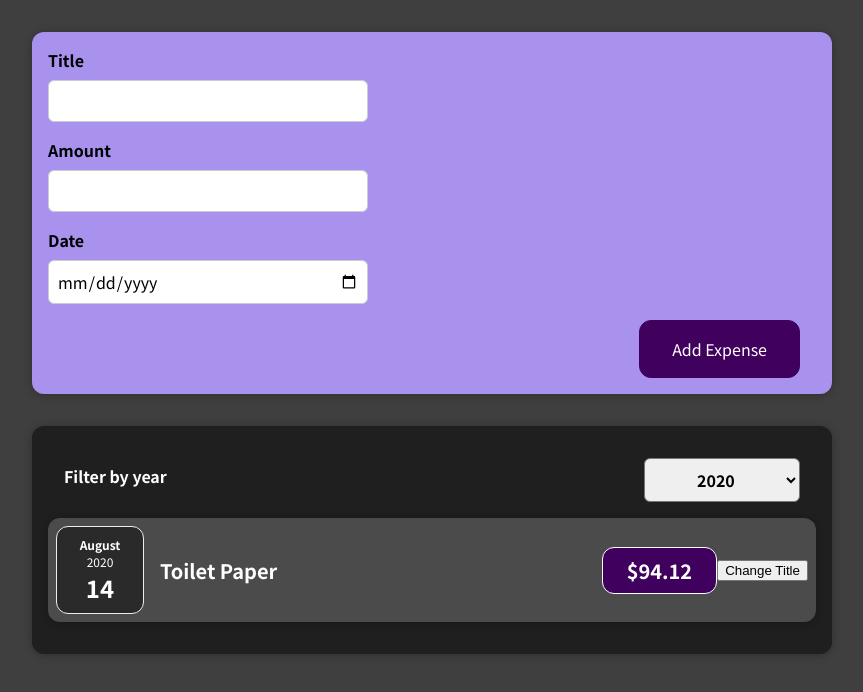
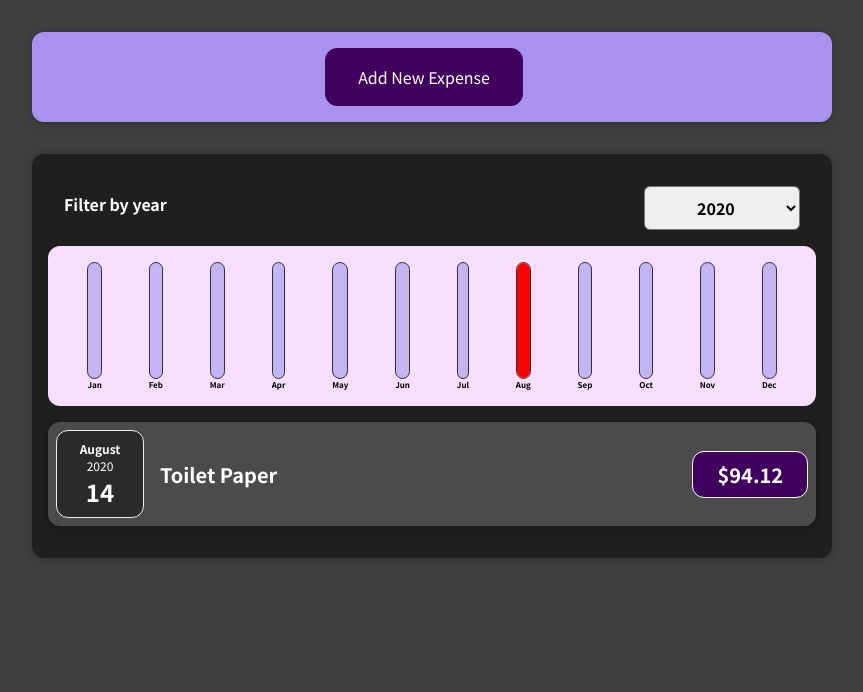
Before and after one commit to ashwinikumar01/expense-tracker-react, a React (Create React App) app: page / in a window 1280 px wide. Shown: the top 692 px of the page, without its empty margins (208-1071 px from the left). Built offline with nearby package versions, Linux system fonts and the light colour scheme.

Commit message:
feat: expense chart added

```diff
--- /dev/null
+++ b/src/components/Chart/Chart.css
@@ -0,0 +1,9 @@
+.chart {
+    padding: 1rem;
+    border-radius: 12px;
+    background-color: #f8dfff;
+    text-align: center;
+    display: flex;
+    justify-content: space-around;
+    height: 10rem;
+}
--- /dev/null
+++ b/src/components/Chart/Chart.js
@@ -0,0 +1,23 @@
+import React from "react";
+import ChartBar from "./ChartBar";
+import "./Chart.css";
+
+const Chart = (props) => {
+  const dataPointValues = props.dataPoints.map((dataPoint) => dataPoint.value);
+  const totalMaximum = Math.max(...dataPointValues);
+
+  return (
+    <div className="chart">
+      {props.dataPoints.map((dataPoint) => (
+        <ChartBar
+          key={dataPoint.label}
+          value={dataPoint.value}
+          maxValue={totalMaximum}
+          label={dataPoint.label}
+        />
+      ))}
+    </div>
+  );
+};
+
+export default Chart;
--- /dev/null
+++ b/src/components/Chart/ChartBar.css
@@ -0,0 +1,30 @@
+.chart-bar {
+    height: 100%;
+    display: flex;
+    flex-direction: column;
+    align-items: center;
+}
+
+.chart-bar__inner {
+    height: 100%;
+    width: 100%;
+    border: 1px solid #313131;
+    border-radius: 12px;
+    background-color: #c3b4f3;
+    overflow: hidden;
+    display: flex;
+    flex-direction: column;
+    justify-content: flex-end;
+}
+
+.chart-bar__fill {
+    background-color: #4826b9;
+    width: 100%;
+    transition: all 0.3s ease-out;
+}
+
+.chart-bar__label {
+    font-weight: bold;
+    font-size: 0.5rem;
+    text-align: center;
+}
--- /dev/null
+++ b/src/components/Chart/ChartBar.js
@@ -0,0 +1,24 @@
+import React from "react";
+import "./ChartBar.css";
+
+const ChartBar = (props) => {
+  let barFillHeight = "0%";
+
+  if (props.maxValue > 0) {
+    barFillHeight = Math.round((props.value / props.maxValue) * 100) + "%";
+  }
+
+  return (
+    <div className="chart-bar">
+      <div className="chart-bar__inner">
+        <div
+          className="chart-bar__fill"
+          style={{ height: barFillHeight, backgroundColor: "red" }}
+        ></div>
+      </div>
+      <div className="chart-bar__label">{props.label}</div>
+    </div>
+  );
+};
+
+export default ChartBar;
--- a/src/components/Expenses/ExpenseItem.js
+++ b/src/components/Expenses/ExpenseItem.js
@@ -13,14 +13,16 @@
   };
 
   return (
+    <li>
       <Card className="expense-item">
         <ExpenseDate expenseDate={props.date} />
         <div className="expense-item__description">
           <h2>{props.title}</h2>
           <div className="expense-item__price">${props.amount}</div>
         </div>
-      <button onClick={clickHandler}>Change Title</button>
+        {/* <button onClick={clickHandler}>Change Title</button> */}
       </Card>
+    </li>
   );
 };
 
--- a/src/components/Expenses/Expenses.js
+++ b/src/components/Expenses/Expenses.js
@@ -1,6 +1,7 @@
 import React, { useState } from "react";
-import ExpenseItem from "./ExpenseItem";
+import ExpensesList from "./ExpensesList";
 import ExpensesFilter from "../Expenses/ExpensesFilter";
+import ExpensesChart from "./ExpensesChart";
 import Card from "../UI/Card";
 import "./Expenses.css";
 
@@ -16,19 +17,6 @@
     return expense.date.getFullYear().toString() === filteredYear;
   });
 
-  let expensesContent = <p>No expenses found</p>;
-
-  if (filteredExpenses.length > 0) {
-    expensesContent = filteredExpenses.map((expense) => (
-      <ExpenseItem
-        key={expense.id}
-        title={expense.title}
-        amount={expense.amount}
-        date={expense.date}
-      />
-    ));
-  }
-
   return (
     <div>
       <Card className="expenses">
@@ -36,7 +24,8 @@
           selected={filteredYear}
           onChangeFilter={filterChangeHandler}
         />
-        {expensesContent}
+        <ExpensesChart expenses={filteredExpenses} />
+        <ExpensesList items={filteredExpenses} />
 
         {/* {filteredExpenses.length === 0 && expensesContent}  1st way
         {filteredExpenses.length > 0 && expensesContent} */}
--- /dev/null
+++ b/src/components/Expenses/ExpensesChart.js
@@ -0,0 +1,65 @@
+import React from "react";
+
+import Chart from "../Chart/Chart";
+
+const ExpensesChart = (props) => {
+  const chartDataPoints = [
+    {
+      label: "Jan",
+      value: 0,
+    },
+    {
+      label: "Feb",
+      value: 0,
+    },
+    {
+      label: "Mar",
+      value: 0,
+    },
+    {
+      label: "Apr",
+      value: 0,
+    },
+    {
+      label: "May",
+      value: 0,
+    },
+    {
+      label: "Jun",
+      value: 0,
+    },
+    {
+      label: "Jul",
+      value: 0,
+    },
+    {
+      label: "Aug",
+      value: 0,
+    },
+    {
+      label: "Sep",
+      value: 0,
+    },
+    {
+      label: "Oct",
+      value: 0,
+    },
+    {
+      label: "Nov",
+      value: 0,
+    },
+    {
+      label: "Dec",
+      value: 0,
+    },
+  ];
+
+  for (const expense of props.expenses) {
+    const expenseMonth = expense.date.getMonth(); // starting at 0 => January => 0
+    chartDataPoints[expenseMonth].value += expense.amount;
+  }
+
+  return <Chart dataPoints={chartDataPoints} />;
+};
+
+export default ExpensesChart;
--- /dev/null
+++ b/src/components/Expenses/ExpensesList.css
@@ -0,0 +1,9 @@
+.expenses-list {
+    list-style: none;
+    padding: 0;
+}
+
+.expenses-list__fallback {
+    color: white;
+    text-align: center;
+}
--- /dev/null
+++ b/src/components/Expenses/ExpensesList.js
@@ -0,0 +1,24 @@
+import React from "react";
+import ExpenseItem from "./ExpenseItem";
+import "./ExpensesList.css";
+
+function ExpensesList(props) {
+  if (props.items.length === 0) {
+    return <h2 className="expenses-list__fallback">Found no expenses.</h2>;
+  }
+
+  return (
+    <ul className="expenses-list">
+      {props.items.map((expense) => (
+        <ExpenseItem
+          key={expense.id}
+          title={expense.title}
+          amount={expense.amount}
+          date={expense.date}
+        />
+      ))}
+    </ul>
+  );
+}
+
+export default ExpensesList;
--- a/src/components/NewExpense/ExpenseForm.js
+++ b/src/components/NewExpense/ExpenseForm.js
@@ -50,7 +50,7 @@
 
     const expenseData = {
       title: enteredTitle,
-      amount: enteredAmount,
+      amount: +enteredAmount,
       date: new Date(enteredDate),
     };
 
@@ -97,6 +97,9 @@
         </div>
       </div>
       <div className="new-expense__actions">
+        <button type="button" onClick={props.onCancel}>
+          Cancel
+        </button>
         <button type="submit">Add Expense</button>
       </div>
     </form>
--- a/src/components/NewExpense/NewExpense.js
+++ b/src/components/NewExpense/NewExpense.js
@@ -1,19 +1,39 @@
-import React from "react";
+import React, { useState } from "react";
 import ExpenseForm from "./ExpenseForm";
 import "./NewExpense.css";
 
 const NewExpense = (props) => {
-  const saveExpenseDataHandler = (enteredExpenseData) => {       /*will execute in ExpenseForm*/
+  const [isEditing, setIsEditing] = useState(false);
+
+  const saveExpenseDataHandler = (enteredExpenseData) => {
+    /*will execute in ExpenseForm*/
     const expenseData = {
       ...enteredExpenseData,
       id: Math.random().toString(),
     };
     props.onAddExpense(expenseData);
+    setIsEditing(false);
+  };
+
+  const startEditingHandler = () => {
+    setIsEditing(true);
+  };
+
+  const stopEditingHandler = () => {
+    setIsEditing(false);
   };
 
   return (
     <div className="new-expense">
-      <ExpenseForm onSaveExpenseData={saveExpenseDataHandler} />
+      {!isEditing && (
+        <button onClick={startEditingHandler}>Add New Expense</button>
+      )}
+      {isEditing && (
+        <ExpenseForm
+          onSaveExpenseData={saveExpenseDataHandler}
+          onCancel={stopEditingHandler}
+        />
+      )}
     </div>
   );
 };
```
Lines whose indentation alone changed are shown as unchanged.
